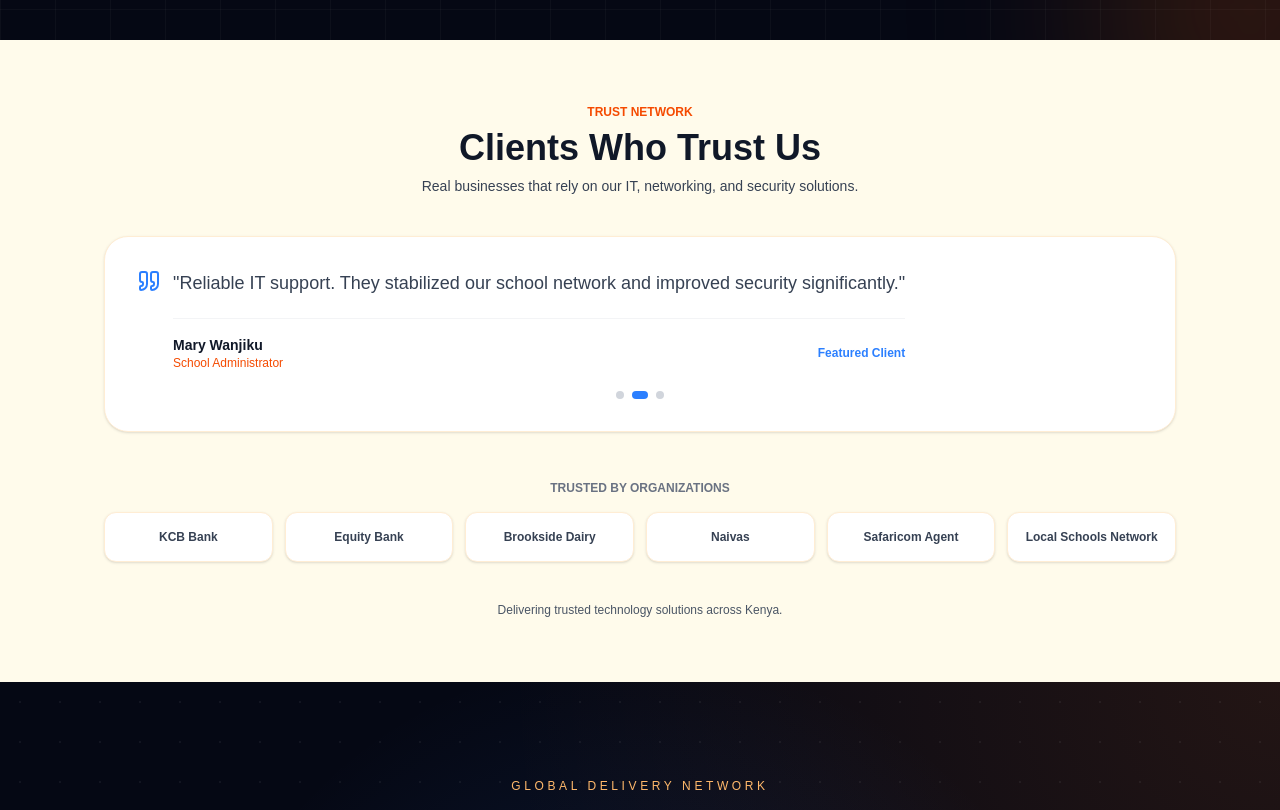
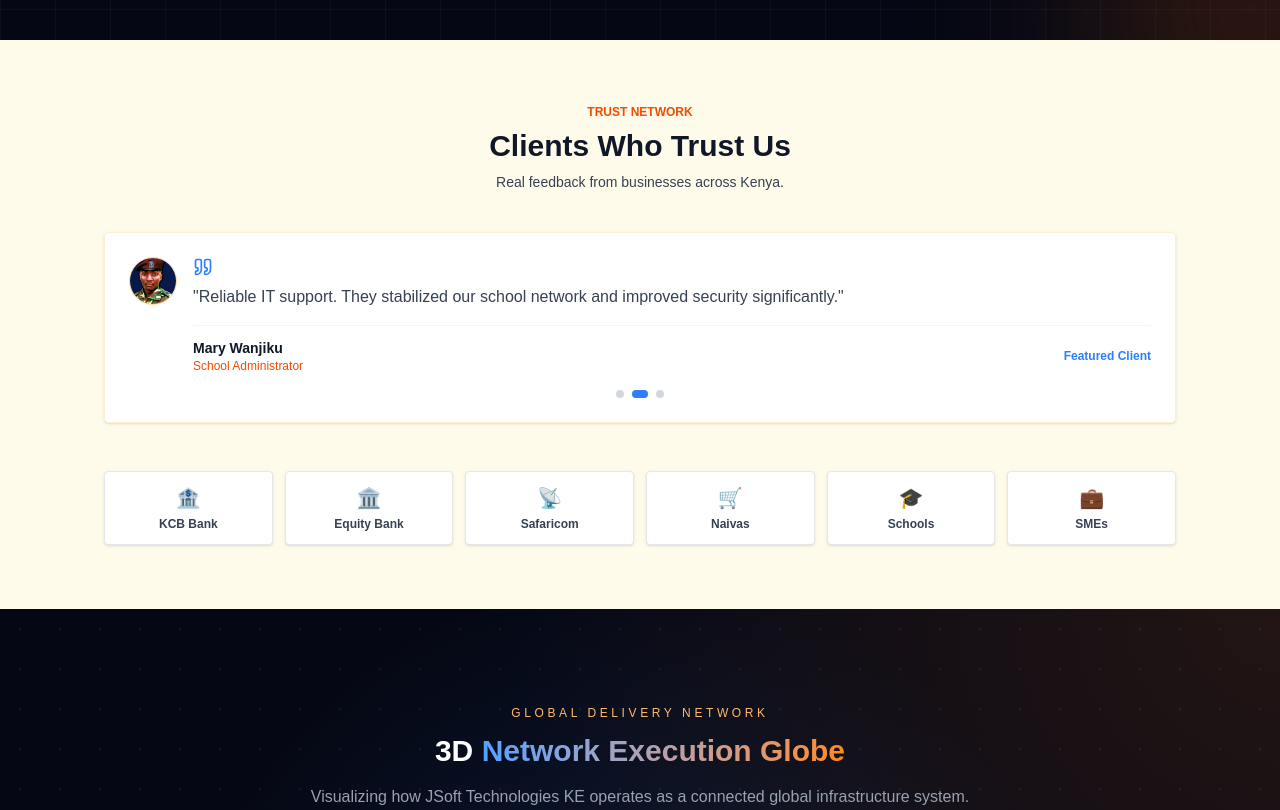
Before and after one commit to Seifuddin/jsofttechnologies, a Next.js app: page /about in a window 1280 px wide. Shown: the part 1980-2790 px from the top of the page. Built offline with nearby package versions, Linux system fonts and the light colour scheme.

Commit message:
added images

```diff
--- a/app/components/Testimonials.jsx
+++ b/app/components/Testimonials.jsx
@@ -9,32 +9,34 @@
     {
       name: "James Mwangi",
       role: "Business Owner",
+      image: "/images/IMG-20250804-WA0003~2.jpg",
       text: "JSoft Technologies KE delivered a complete CCTV and network setup. Everything works flawlessly and support is fast.",
     },
     {
       name: "Mary Wanjiku",
       role: "School Administrator",
+      image: "/images/IMG-20250804-WA0003~2.jpg",
       text: "Reliable IT support. They stabilized our school network and improved security significantly.",
     },
     {
       name: "David Otieno",
       role: "Shop Manager",
+      image: "/images/IMG-20250804-WA0003~2.jpg",
       text: "Professional service from start to finish. They handled our full installation perfectly.",
     },
   ];
 
   const logos = [
-    "KCB Bank",
-    "Equity Bank",
-    "Brookside Dairy",
-    "Naivas",
-    "Safaricom Agent",
-    "Local Schools Network",
+    { name: "KCB Bank", icon: "🏦" },
+    { name: "Equity Bank", icon: "🏛️" },
+    { name: "Safaricom", icon: "📡" },
+    { name: "Naivas", icon: "🛒" },
+    { name: "Schools", icon: "🎓" },
+    { name: "SMEs", icon: "💼" },
   ];
 
   const [index, setIndex] = useState(0);
 
-  // AUTO ROTATION
   useEffect(() => {
     const interval = setInterval(() => {
       setIndex((prev) => (prev + 1) % testimonials.length);
@@ -50,30 +52,33 @@
       <div className="mx-auto max-w-6xl px-6 lg:px-10">
 
         {/* HEADER */}
-        <motion.div
-          initial={{ opacity: 0, y: 20 }}
-          whileInView={{ opacity: 1, y: 0 }}
-          viewport={{ once: true }}
-          className="mb-10 text-center"
-        >
+        <div className="mb-10 text-center">
           <p className="text-xs font-semibold text-orange-600">
             TRUST NETWORK
           </p>
 
-          <h2 className="mt-2 text-3xl font-black sm:text-4xl">
+          <h2 className="mt-2 text-2xl font-black md:text-3xl">
             Clients Who Trust Us
           </h2>
 
           <p className="mt-2 text-sm text-gray-700">
-            Real businesses that rely on our IT, networking, and security solutions.
+            Real feedback from businesses across Kenya.
           </p>
-        </motion.div>
+        </div>
 
-        {/* FEATURED CAROUSEL */}
-        <div className="relative mb-12 overflow-hidden rounded-3xl border border-orange-100 bg-white p-8 shadow-sm">
+        {/* FEATURED TESTIMONIAL */}
+        <div className="relative mb-12 rounded -3xl border border-orange-100 bg-white p-6 shadow-sm">
 
-          <div className="flex items-start gap-3">
-            <Quote className="h-6 w-6 text-blue-500" />
+          <div className="flex gap-4">
+            {/* avatar */}
+            <img
+              src={active.image}
+              alt={active.name}
+              className="h-12 w-12 rounded-full object-cover border border-orange-200"
+            />
+
+            <div className="flex-1">
+              <Quote className="h-5 w-5 text-blue-500" />
 
               <motion.div
                 key={index}
@@ -81,11 +86,11 @@
                 animate={{ opacity: 1, y: 0 }}
                 transition={{ duration: 0.4 }}
               >
-              <p className="text-lg leading-relaxed text-gray-700">
+                <p className="mt-2 text-base text-gray-700">
                   "{active.text}"
                 </p>
 
-              <div className="mt-5 flex items-center justify-between border-t border-gray-100 pt-4">
+                <div className="mt-4 flex items-center justify-between border-t border-gray-100 pt-3">
                   <div>
                     <p className="text-sm font-bold">{active.name}</p>
                     <p className="text-xs text-orange-600">{active.role}</p>
@@ -97,9 +102,10 @@
                 </div>
               </motion.div>
             </div>
+          </div>
 
-          {/* DOT INDICATORS */}
-          <div className="mt-5 flex justify-center gap-2">
+          {/* dots */}
+          <div className="mt-4 flex justify-center gap-2">
             {testimonials.map((_, i) => (
               <div
                 key={i}
@@ -111,29 +117,21 @@
           </div>
         </div>
 
-        {/* CLIENT LOGOS */}
-        <div className="mb-10">
-          <p className="mb-4 text-center text-xs font-semibold text-gray-500">
-            TRUSTED BY ORGANIZATIONS
-          </p>
-
+        {/* LOGOS WITH ICON STYLE */}
         <div className="grid grid-cols-2 gap-3 sm:grid-cols-3 lg:grid-cols-6">
           {logos.map((logo, i) => (
             <motion.div
               key={i}
               whileHover={{ scale: 1.05 }}
-                className="flex items-center justify-center rounded-xl border border-orange-100 bg-white px-3 py-4 text-center text-xs font-semibold text-gray-700 shadow-sm"
+              className="flex flex-col items-center justify-center rounded -xl border border-gray-200 bg-white p-3 shadow-sm"
             >
-                {logo}
+              <div className="text-xl">{logo.icon}</div>
+              <p className="mt-1 text-xs font-semibold text-gray-700">
+                {logo.name}
+              </p>
             </motion.div>
           ))}
         </div>
-        </div>
-
-        {/* SMALL SUPPORTING LINE */}
-        <p className="text-center text-xs text-gray-600">
-          Delivering trusted technology solutions across Kenya.
-        </p>
 
       </div>
     </section>
```
Lines whose indentation alone changed are shown as unchanged.
